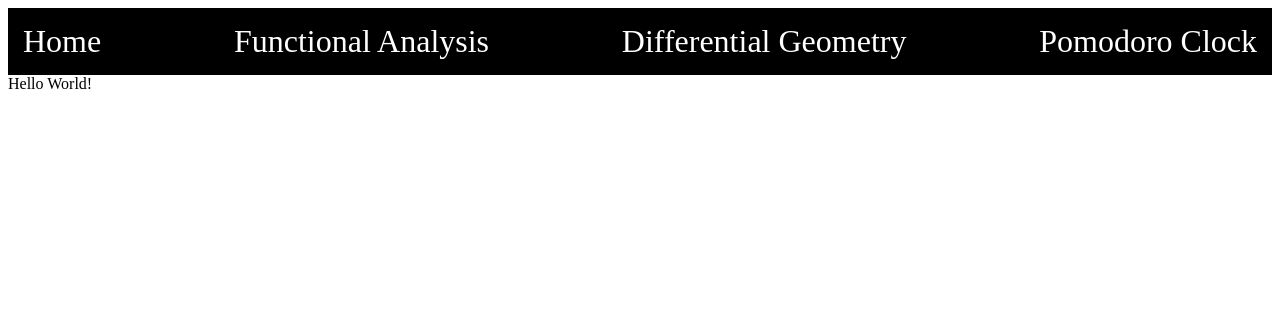
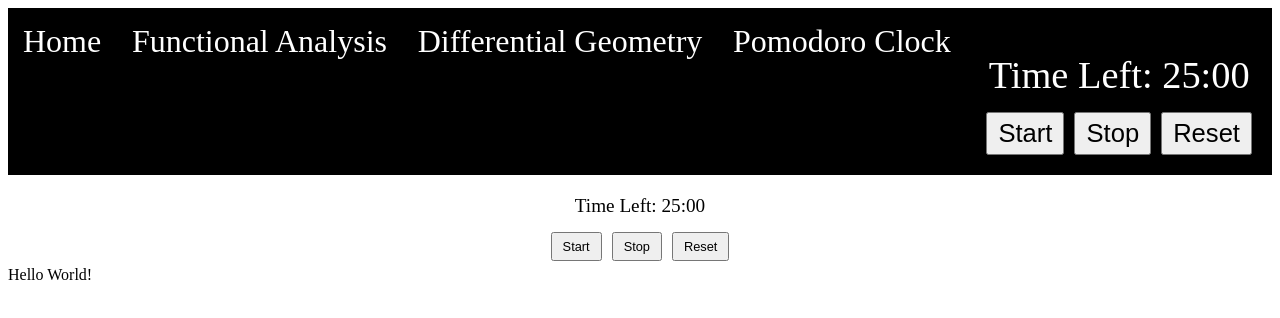
Before and after one commit to Jassalazar1995/DeathByMath, a React (Vite) app in the folder DeathByMath/: page /Pomoclock in a window 1280 px wide. Shown: the top 318 px of the page. Built offline with nearby package versions, Linux system fonts and the light colour scheme.

Commit message:
Pomodoro clock live across pages.

```diff
--- a/DeathByMath/src/App.css
+++ b/DeathByMath/src/App.css
@@ -36,3 +36,19 @@
   object-fit: cover; /* maintain aspect ratio without distorting the image */
   border-radius: 10px; /* optional, for rounded corners */
 }
+
+.pomodoro-clock {
+  text-align: center;
+  margin-top: 20px;
+}
+
+.pomodoro-timer {
+  font-size: 1.2em;
+  margin: 10px 0;
+}
+
+.pomodoro-controls button {
+  margin: 5px;
+  padding: 5px 10px;
+  font-size: 0.8em;
+}
--- a/DeathByMath/src/App.jsx
+++ b/DeathByMath/src/App.jsx
@@ -6,7 +6,7 @@ import DifferentialGeometry from './pages/DifferentialGeometry'
 import Main from './pages/Main'
 import FunctionalAnalysis from './pages/functionalAnalysis'
 import { Routes, Route } from 'react-router-dom'
-
+import PomodoroClock from './components/PomodoroClock'
 
 function App() {
   const [count, setCount] = useState(0)
@@ -19,6 +19,7 @@ function App() {
       <Route path='/' element={<Main />} />
       <Route path='/DiffGeo' element={<DifferentialGeometry />} />
       <Route path='/Funanal' element={<FunctionalAnalysis />} />
+      <Route path ='Pomoclock' element={<PomodoroClock />} />
     </Routes>
     Hello World!
     </>
--- a/DeathByMath/src/components/Nav.jsx
+++ b/DeathByMath/src/components/Nav.jsx
@@ -1,4 +1,6 @@
 import { Link } from "react-router-dom";
+import PomodoroClock from "./PomodoroClock";
+
 
 export default function Nav() {
     return (
@@ -15,6 +17,7 @@ export default function Nav() {
             <Link to='/Pomodoro'>
                 <div>Pomodoro Clock</div>
             </Link>
+            <PomodoroClock />
         </div>
     )
 }
--- a/DeathByMath/src/components/PomodoroClock.jsx
+++ b/DeathByMath/src/components/PomodoroClock.jsx
@@ -1,21 +1,44 @@
-import React from 'react';
+import React, { useEffect } from 'react';
 import { useSelector, useDispatch } from 'react-redux';
-import { startTimer, stopTimer, resetTimer, updateTimer } from '../actions/pomodoroActions';
+import { startTimer, stopTimer, resetTimer, updateTimer } from '../PomodoroSlice';
+
 
 const PomodoroClock = () => {
     const dispatch = useDispatch();
     const timeLeft = useSelector(state => state.timeLeft);
     const isRunning = useSelector(state => state.isRunning);
 
+    useEffect(() => {
+        let interval;
+
+        if (isRunning && timeLeft > 0) {
+            interval = setInterval(() => {
+                dispatch(updateTimer(timeLeft - 1));
+            }, 1000);
+        } else if (!isRunning) {
+            clearInterval(interval);
+        }
+
+        return () => clearInterval(interval); // Cleanup interval on component unmount
+    }, [isRunning, timeLeft, dispatch]);
+
     return (
-        <div>
-            <h1>Pomodoro Clock</h1>
-            <p>Time Left: {timeLeft} seconds</p>
-            <button onClick={() => dispatch(startTimer())}>Start</button>
-            <button onClick={() => dispatch(stopTimer())}>Stop</button>
-            <button onClick={() => dispatch(resetTimer())}>Reset</button>
+        <div className="pomodoro-clock">
+            <div className="pomodoro-timer">Time Left: {formatTime(timeLeft)}</div>
+            <div className="pomodoro-controls">
+                <button onClick={() => dispatch(startTimer())}>Start</button>
+                <button onClick={() => dispatch(stopTimer())}>Stop</button>
+                <button onClick={() => dispatch(resetTimer())}>Reset</button>
+            </div>
         </div>
     );
 };
 
+// Helper function to format the time in minutes and seconds
+function formatTime(seconds) {
+    const minutes = Math.floor(seconds / 60);
+    const remainingSeconds = seconds % 60;
+    return `${minutes}:${remainingSeconds < 10 ? '0' : ''}${remainingSeconds}`;
+}
+
 export default PomodoroClock;
```
